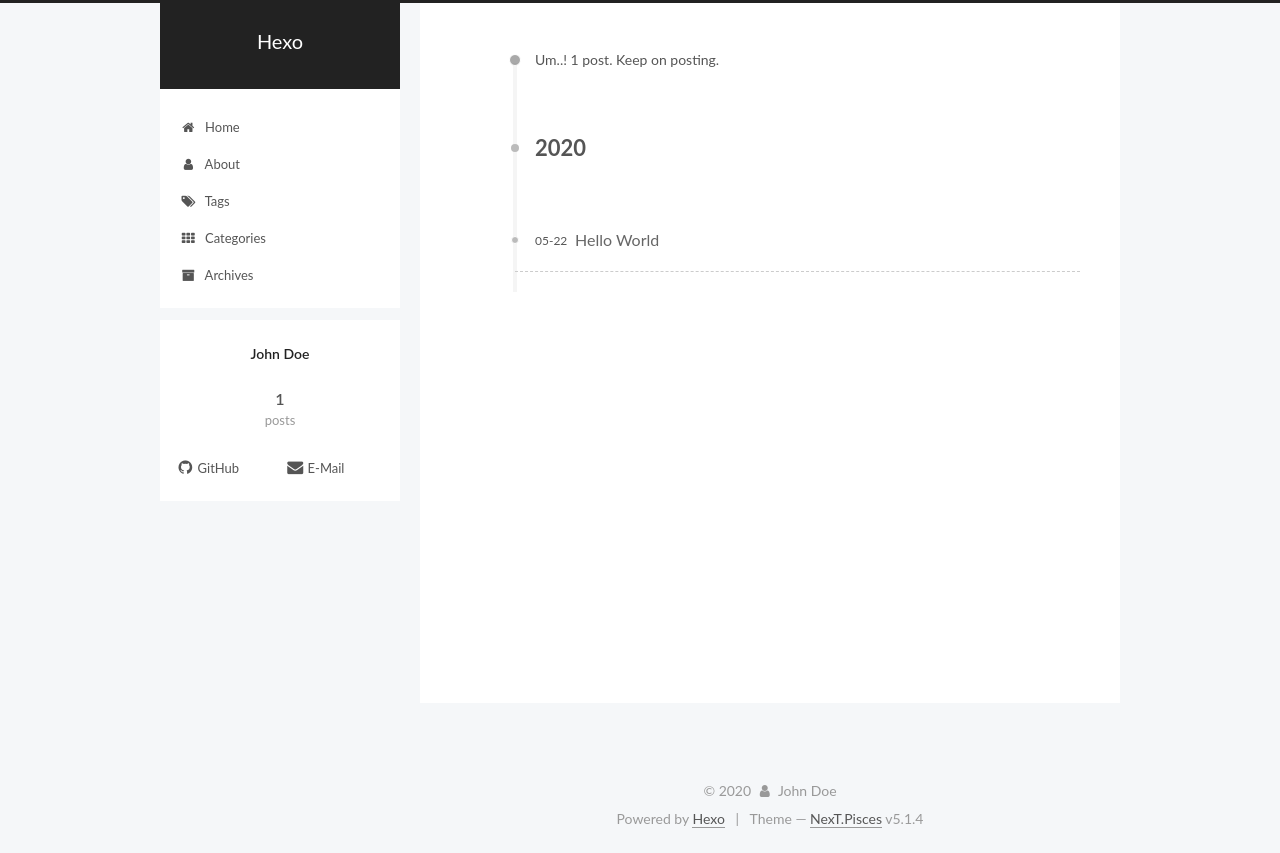
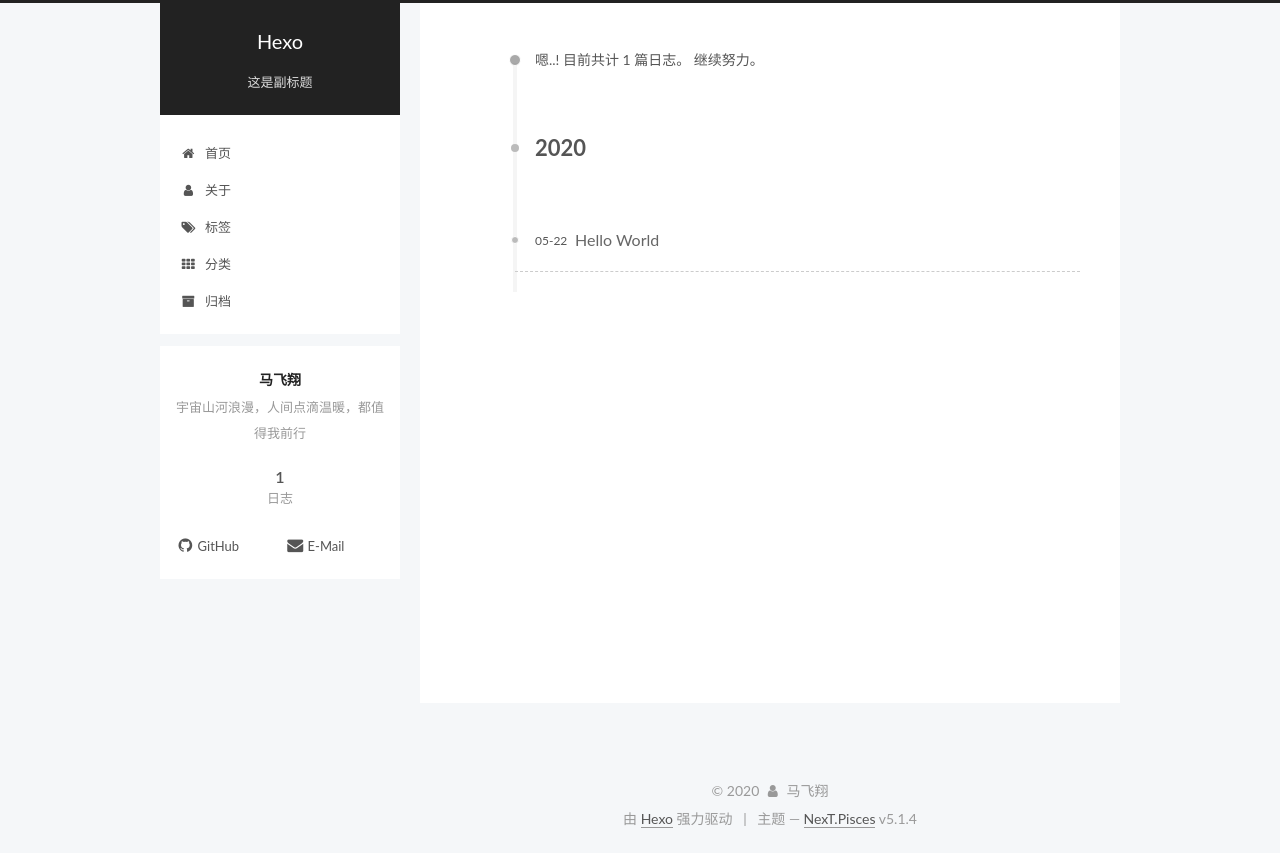
Before and after one commit to MaFeixiang/MaFeixiang.github.io, a plain HTML site: page archives/2020/05/index.html in a window 1280 px wide. Drawn offline with Linux system fonts and the light colour scheme.

Commit message:
Site updated: 2020-06-08 17:47:46

```diff
--- a/archives/2020/05/index.html
+++ b/archives/2020/05/index.html
@@ -5,7 +5,7 @@
 
 
 
-<html class="theme-next pisces use-motion" lang="en">
+<html class="theme-next pisces use-motion" lang="zh-Hans">
 <head>
   <meta charset="UTF-8"/>
 <meta http-equiv="X-UA-Compatible" content="IE=edge" />
@@ -79,12 +79,13 @@
 
 
 
+<meta name="description" content="宇宙山河浪漫，人间点滴温暖，都值得我前行">
 <meta property="og:type" content="website">
 <meta property="og:title" content="Hexo">
 <meta property="og:url" content="http://yoursite.com/archives/2020/05/index.html">
 <meta property="og:site_name" content="Hexo">
-<meta property="og:locale" content="en_US">
-<meta property="article:author" content="John Doe">
+<meta property="og:description" content="宇宙山河浪漫，人间点滴温暖，都值得我前行">
+<meta property="article:author" content="马飞翔">
 <meta name="twitter:card" content="summary">
 
 
@@ -101,7 +102,7 @@
     motion: {"enable":true,"async":false,"transition":{"post_block":"fadeIn","post_header":"slideDownIn","post_body":"slideDownIn","coll_header":"slideLeftIn","sidebar":"slideUpIn"}},
     duoshuo: {
       userId: '0',
-      author: 'Author'
+      author: '博主'
     },
     algolia: {
       applicationID: '',
@@ -121,7 +122,7 @@
 
 
 
-  <title>Archive | Hexo</title>
+  <title>归档 | Hexo</title>
 
 
 
@@ -133,7 +134,7 @@
 
 <meta name="generator" content="Hexo 4.2.1"></head>
 
-<body itemscope itemtype="http://schema.org/WebPage" lang="en">
+<body itemscope itemtype="http://schema.org/WebPage" lang="zh-Hans">
 
 
 
@@ -156,7 +157,7 @@
       </a>
     </div>
 
-        <p class="site-subtitle"></p>
+        <p class="site-subtitle">这是副标题</p>
 
   </div>
 
@@ -181,7 +182,7 @@
 
               <i class="menu-item-icon fa fa-fw fa-home"></i> <br />
 
-            Home
+            首页
           </a>
         </li>
 
@@ -191,7 +192,7 @@
 
               <i class="menu-item-icon fa fa-fw fa-user"></i> <br />
 
-            About
+            关于
           </a>
         </li>
 
@@ -201,7 +202,7 @@
 
               <i class="menu-item-icon fa fa-fw fa-tags"></i> <br />
 
-            Tags
+            标签
           </a>
         </li>
 
@@ -211,7 +212,7 @@
 
               <i class="menu-item-icon fa fa-fw fa-th"></i> <br />
 
-            Categories
+            分类
           </a>
         </li>
 
@@ -221,7 +222,7 @@
 
               <i class="menu-item-icon fa fa-fw fa-archive"></i> <br />
 
-            Archives
+            归档
           </a>
         </li>
 
@@ -257,7 +258,7 @@
 
 
 
-        Um..! 1 post. Keep on posting.
+        嗯..! 目前共计 1 篇日志。 继续努力。
       </span>
 
 
@@ -344,8 +345,8 @@
         <div class="site-overview">
           <div class="site-author motion-element" itemprop="author" itemscope itemtype="http://schema.org/Person">
 
-              <p class="site-author-name" itemprop="name">John Doe</p>
-              <p class="site-description motion-element" itemprop="description"></p>
+              <p class="site-author-name" itemprop="name">马飞翔</p>
+              <p class="site-description motion-element" itemprop="description">宇宙山河浪漫，人间点滴温暖，都值得我前行</p>
           </div>
 
           <nav class="site-state motion-element">
@@ -356,7 +357,7 @@
                 <a href="/archives/%20%7C%7C%20archive">
 
                   <span class="site-state-item-count">1</span>
-                  <span class="site-state-item-name">posts</span>
+                  <span class="site-state-item-name">日志</span>
                 </a>
               </div>
 
@@ -416,13 +417,13 @@
   <span class="with-love">
     <i class="fa fa-user"></i>
   </span>
-  <span class="author" itemprop="copyrightHolder">John Doe</span>
+  <span class="author" itemprop="copyrightHolder">马飞翔</span>
 
 
 </div>
 
 
-  <div class="powered-by">Powered by <a class="theme-link" target="_blank" href="https://hexo.io">Hexo</a></div>
+  <div class="powered-by">由 <a class="theme-link" target="_blank" href="https://hexo.io">Hexo</a> 强力驱动</div>
 
 
 
@@ -430,7 +431,7 @@
 
 
 
-  <div class="theme-info">Theme &mdash; <a class="theme-link" target="_blank" href="https://github.com/iissnan/hexo-theme-next">NexT.Pisces</a> v5.1.4</div>
+  <div class="theme-info">主题 &mdash; <a class="theme-link" target="_blank" href="https://github.com/iissnan/hexo-theme-next">NexT.Pisces</a> v5.1.4</div>
 
 
 
--- a/css/main.css
+++ b/css/main.css
@@ -1823,7 +1823,7 @@ pre .javascript .function {
   width: 4px;
   height: 4px;
   border-radius: 50%;
-  background: #54b9d1;
+  background: #c1ff7c;
 }
 .links-of-blogroll {
   font-size: 13px;
```
Also changed, not shown: 2020/05/22/hello-world/index.html (+21 -22 lines), archives/2020/index.html (+20 -19 lines), archives/index.html (+20 -19 lines), index.html (+21 -20 lines).
